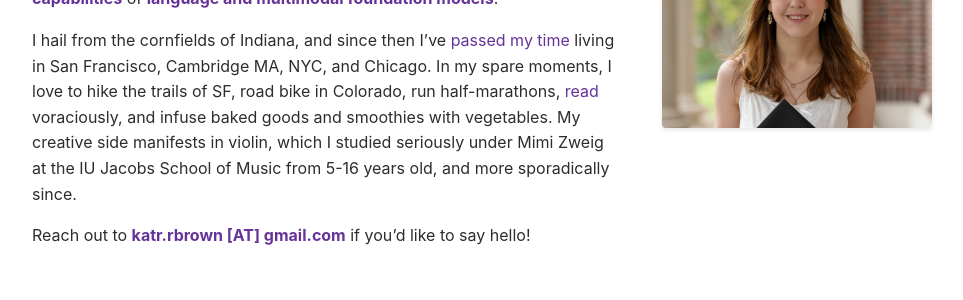
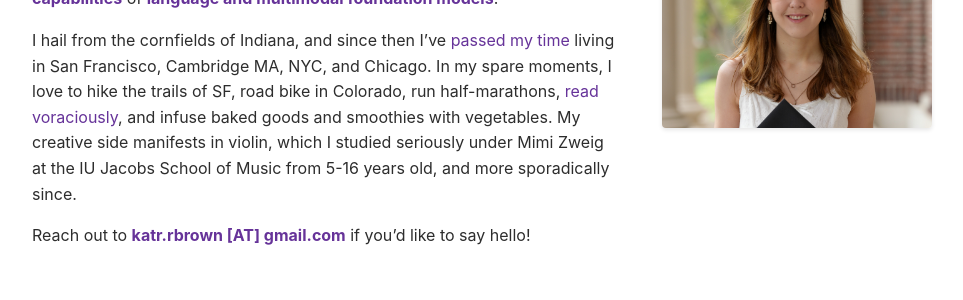
Before and after one commit to brownkat6/katrinarbrown, a Jekyll site: the page built from docs/index.md, in a window 1280 px wide. Shown: the part 292-592 px from the top of the page, without its empty margins (158-1121 px from the left). Built offline with Jekyll 4.4.1, drawn with Linux system fonts in a browser that asks for light colours.

Commit message:
update X

```diff
--- a/docs/index.md
+++ b/docs/index.md
@@ -9,7 +9,7 @@ title: Home
 
 Hi! I'm Katrina, a researcher at Anthropic. I recently [graduated magna cum laude from Harvard University]({{ '/courses' | relative_url }}) ('25) with an undergraduate degree in Computer Science and Math, as well as a masters degree in Statistics. On campus, I conducted machine learning research at the Harvard Kempner Institute, where my interests centered on **fairness, robustness, and capabilities** of **language and multimodal foundation models**.
 
-I hail from the cornfields of Indiana, and since then I've [passed my time]({{ '/travel' | relative_url }}) living in San Francisco, Cambridge MA, NYC, and Chicago. In my spare moments, I love to hike the trails of SF, road bike in Colorado, run half-marathons, [read]({{ '/reading' | relative_url }}) voraciously, and infuse baked goods and smoothies with vegetables. My creative side manifests in violin, which I studied seriously under Mimi Zweig at the IU Jacobs School of Music from 5-16 years old, and more sporadically since.
+I hail from the cornfields of Indiana, and since then I've [passed my time]({{ '/travel' | relative_url }}) living in San Francisco, Cambridge MA, NYC, and Chicago. In my spare moments, I love to hike the trails of SF, road bike in Colorado, run half-marathons, [read voraciously]({{ '/reading' | relative_url }}), and infuse baked goods and smoothies with vegetables. My creative side manifests in violin, which I studied seriously under Mimi Zweig at the IU Jacobs School of Music from 5-16 years old, and more sporadically since.
 
 Reach out to **katr.rbrown [AT] gmail.com** if you'd like to say hello!
 {% endcapture %}
```
